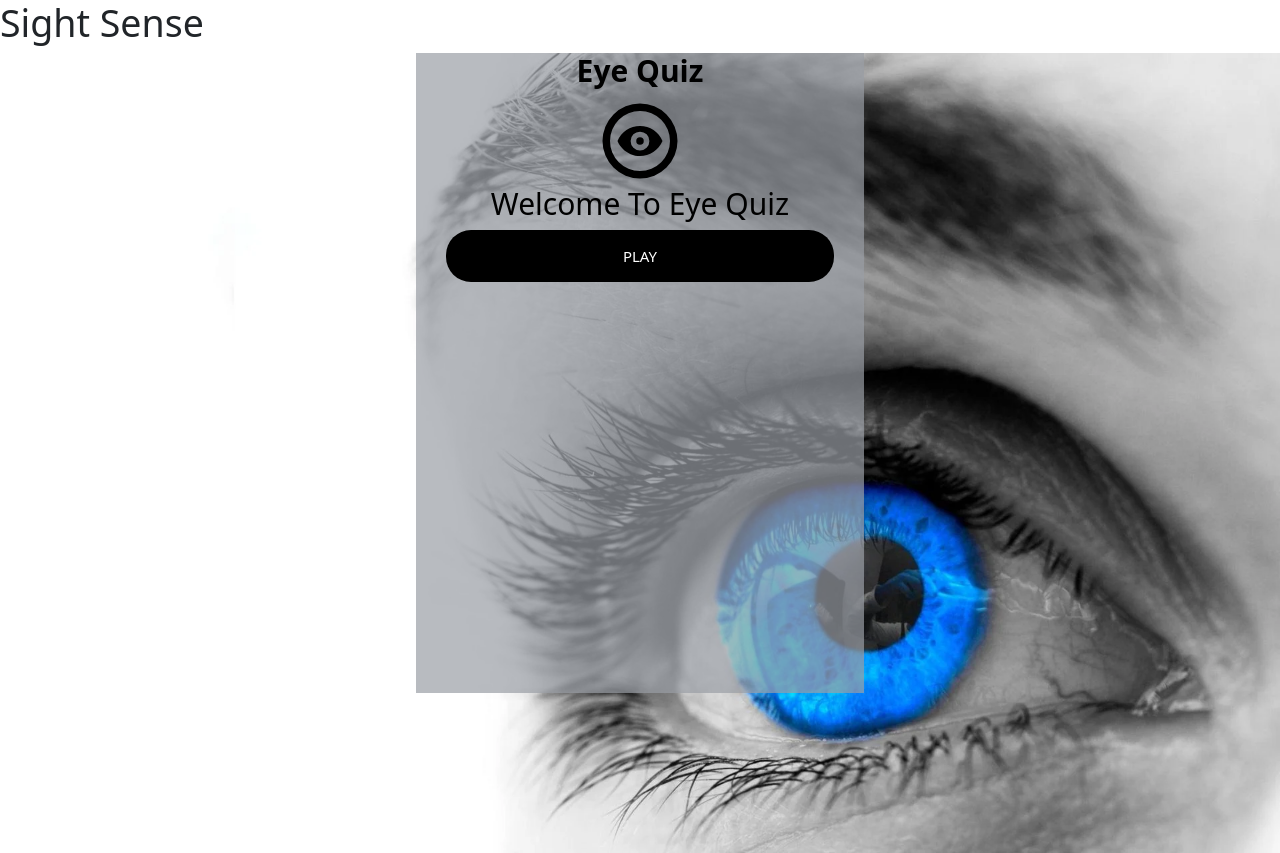
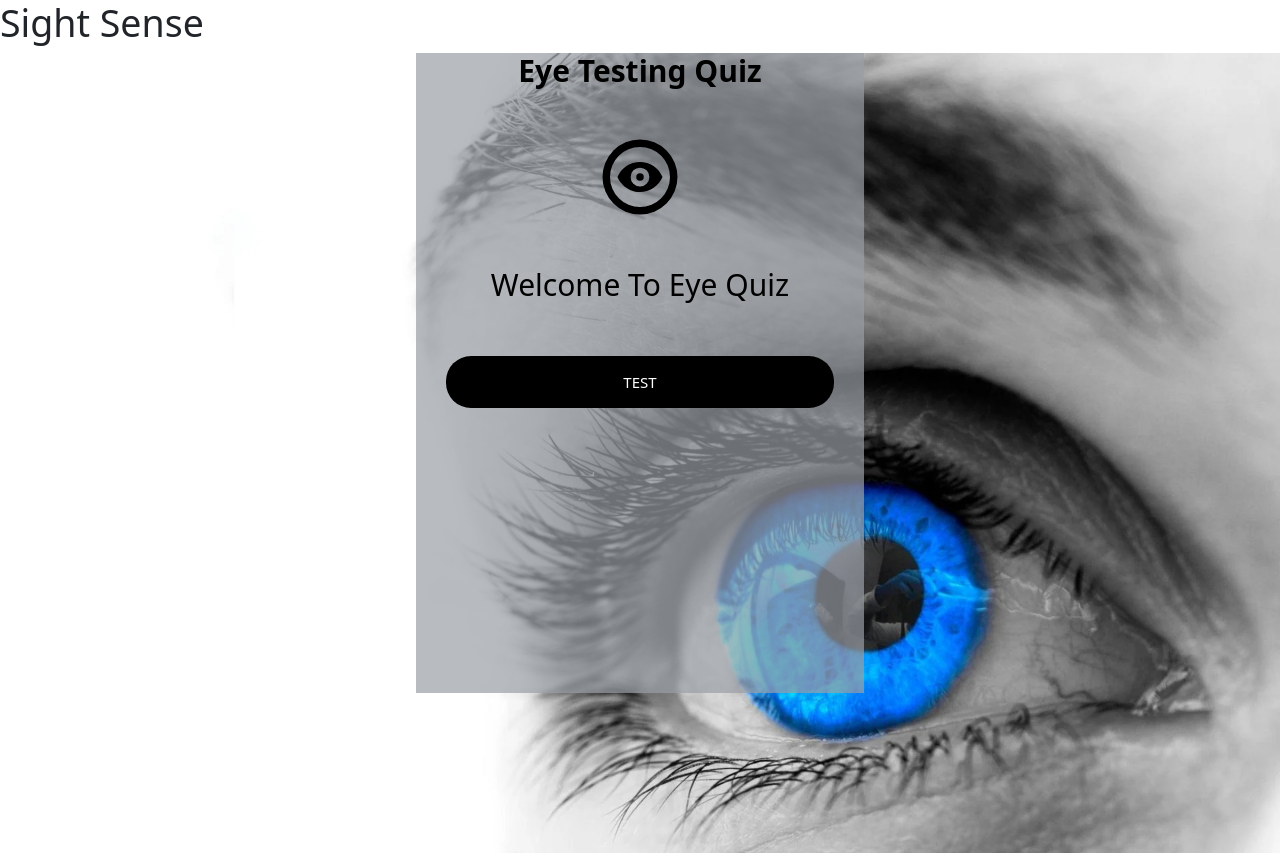
Before and after one commit to Harish3000/Sight-Sense_Project, a React (Create React App) app in the folder frontend/: page /general-test/QuizHome in a window 1280 px wide. Built offline with nearby package versions, Linux system fonts and the light colour scheme.

Commit message:
frontend bits

```diff
--- a/frontend/src/components/GeneralTest_components/Quiz/Play.js
+++ b/frontend/src/components/GeneralTest_components/Quiz/Play.js
@@ -517,7 +517,7 @@ class play extends React.Component {
                 alt=""
                 style={{
                   maxWidth: "150%",
-                  maxHeight: "350px",
+                  maxHeight: "400px",
                 }}
               />
             )}
--- a/frontend/src/components/GeneralTest_components/QuizHome.js
+++ b/frontend/src/components/GeneralTest_components/QuizHome.js
@@ -12,7 +12,8 @@ const Qhome = () => (
     <div id="Qhome">
       <section>
         <h1>
-          <b>Eye Quiz</b>
+          <b>Eye Testing Quiz</b>
+          <br /> <br />
         </h1>
         <span>
           {" "}
@@ -20,12 +21,14 @@ const Qhome = () => (
             <Icon path={mdiEyeCircleOutline} size={4} color="black" />
           </div>
         </span>
+        <br /> <br />
         <h1>Welcome To Eye Quiz</h1>
+        <br /> <br />
         <div className="play-button-container">
           <ul>
             <li>
               <Link className="play-btn" to="/general-test/quiz-instruction">
-                PLAY
+                TEST
               </Link>
             </li>
           </ul>
```
